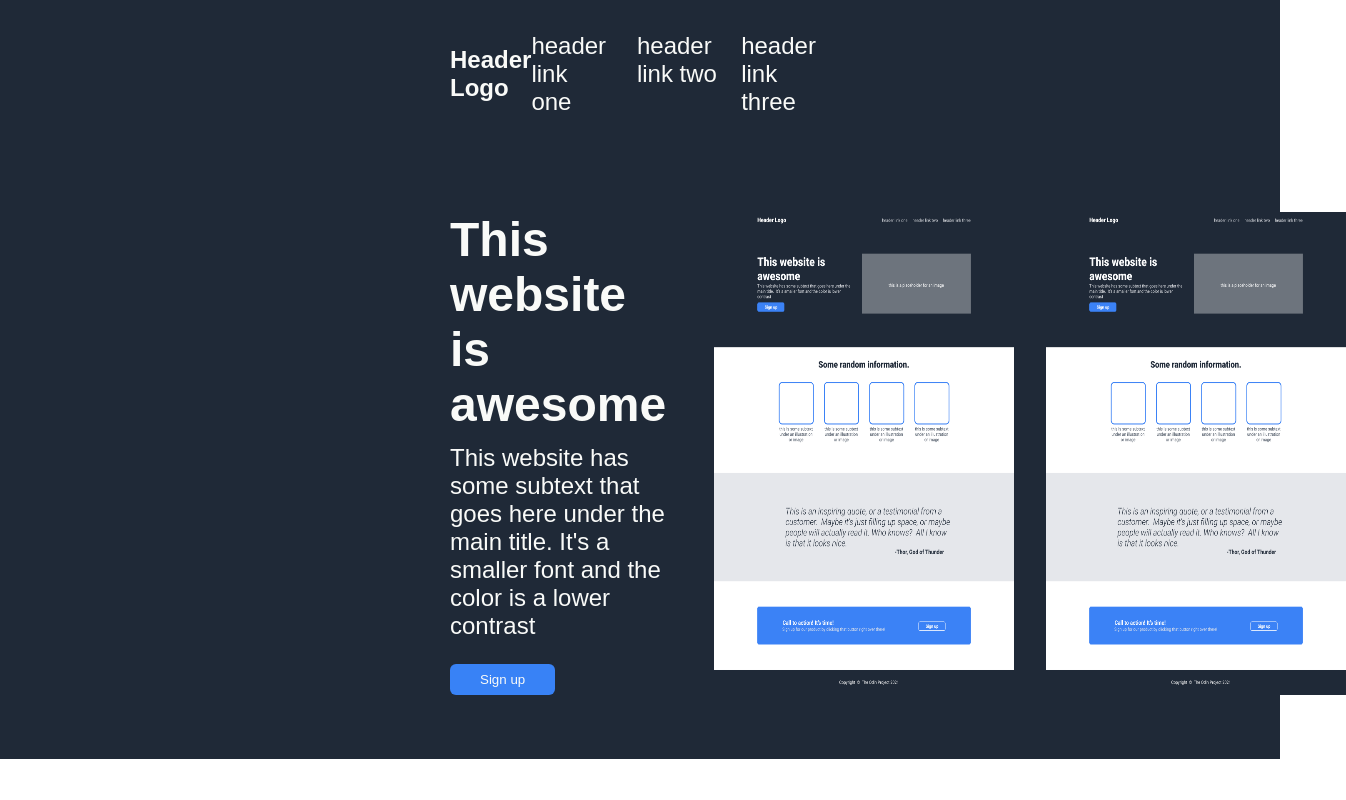
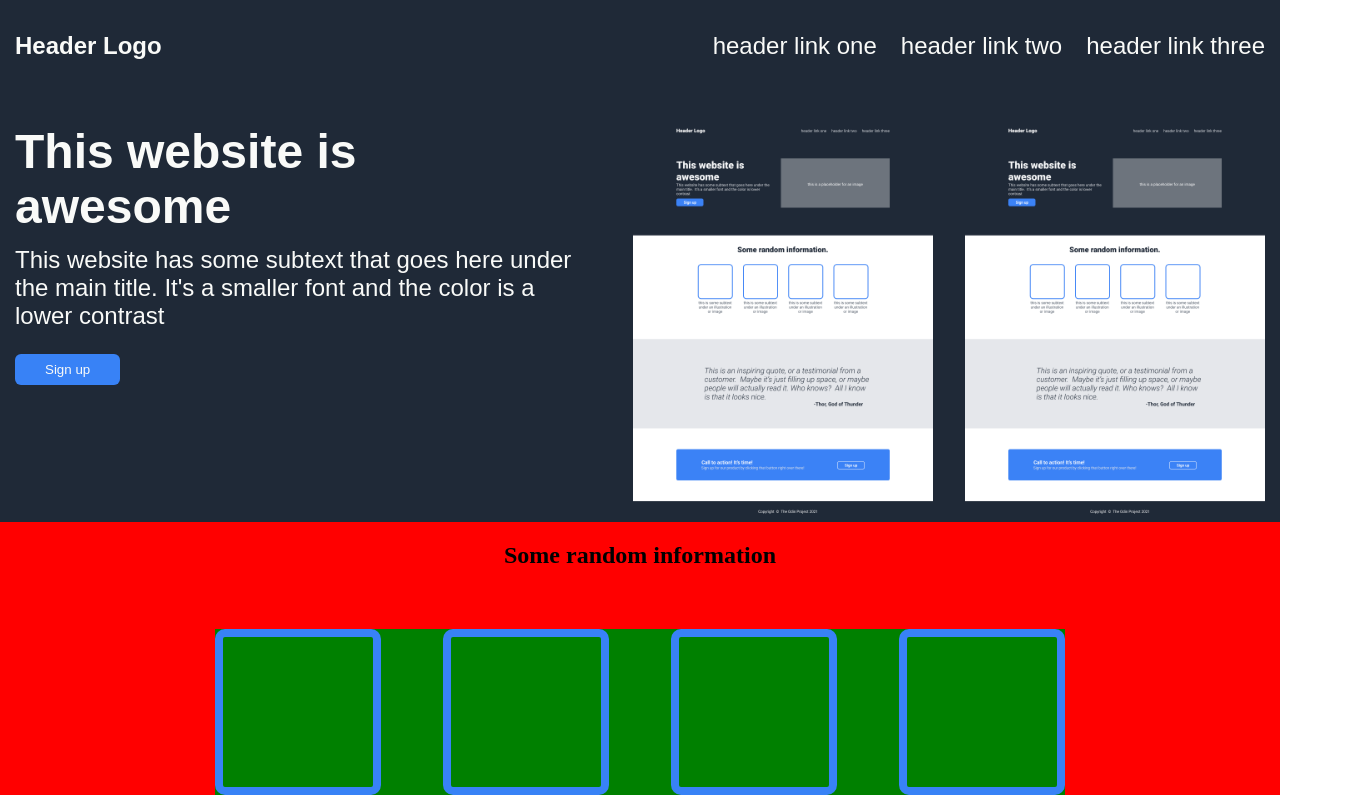
Before and after one commit to roboseb/odin-landing-page, a plain HTML site: page index.html in a window 1280 px wide. Shown: the whole page, 1346 px wide, since content can reach past the window. Drawn offline with Linux system fonts and the light colour scheme.

Commit message:
Add framework for info boxes beneath hero box

```diff
--- a/index.html
+++ b/index.html
@@ -8,6 +8,7 @@
     <link rel="stylesheet" href="styles.css">
 </head>
 <body>
+    <div class="navyblue">
         <header>
             <div><strong>Header Logo</strong></div>
             <ul>
@@ -27,7 +28,16 @@
                 <img src="images/odin-project-landing-page.png" alt="Reference for the Odin Project landing page.">
             </div>
         </div>
-
+    </div>
+    <div class="infoboxcontainer">
+        <h2>Some random information</h2>
+        <div class ="boxholder">
+            <div class="box"></div>
+            <div class="box"></div>
+            <div class="box"></div>
+            <div class="box"></div>
+        </div>
+    </div>
 
 
 </body>
--- a/styles.css
+++ b/styles.css
@@ -1,14 +1,28 @@
 body {
     padding: 0px;
     margin:0;
+    display:flex;
+    flex-direction: column;
+
   }
+
+.navyblue{
+    display: flex;
+    flex-direction: column;
+    background-color: #1f2937;
+    align-items: center;
+}
+
+.navyblue > * {
+    width:1250px;
+}
+
 
 header{
     display: flex;
     justify-content: space-between;
     align-items: center;
-    padding: 32px 450px;
-
+    padding-top: 32px;
 }
 
 ul{
@@ -44,8 +58,7 @@ a:hover{
     display:flex;
     justify-content: space-between;
     gap: 48px;
-    padding:  64px 450px;
-
+    padding-top:  64px;
 }
 img{
     max-width: 300px;
@@ -55,7 +68,6 @@ img{
      display:flex;
      flex-direction: column;
      gap: 12px;
-     max-width: 450px;
 }
 
 .herotext p, .herotext h1{
@@ -76,3 +88,25 @@ button{
     display:flex;
     gap: 32px;
 }
+
+.infoboxcontainer{
+    display:flex;
+    flex-direction:column;
+    align-items:center;
+    background-color: red;
+    gap:40px;
+}
+
+.boxholder{
+    display:flex;
+    width:850px;
+    background-color: green;
+    justify-content: space-between;
+}
+
+.box{
+    width:150px;
+    height:150px;
+    border: 8px solid #3882F6;
+    border-radius: 10px;
+}
```
Lines whose indentation alone changed are shown as unchanged.
